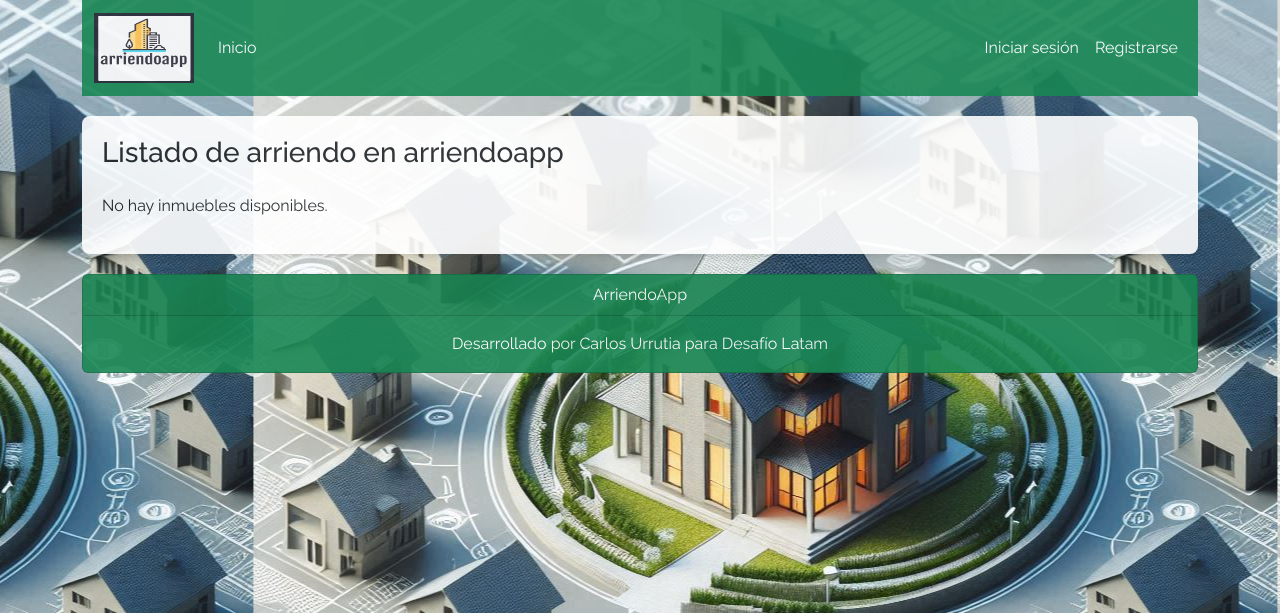
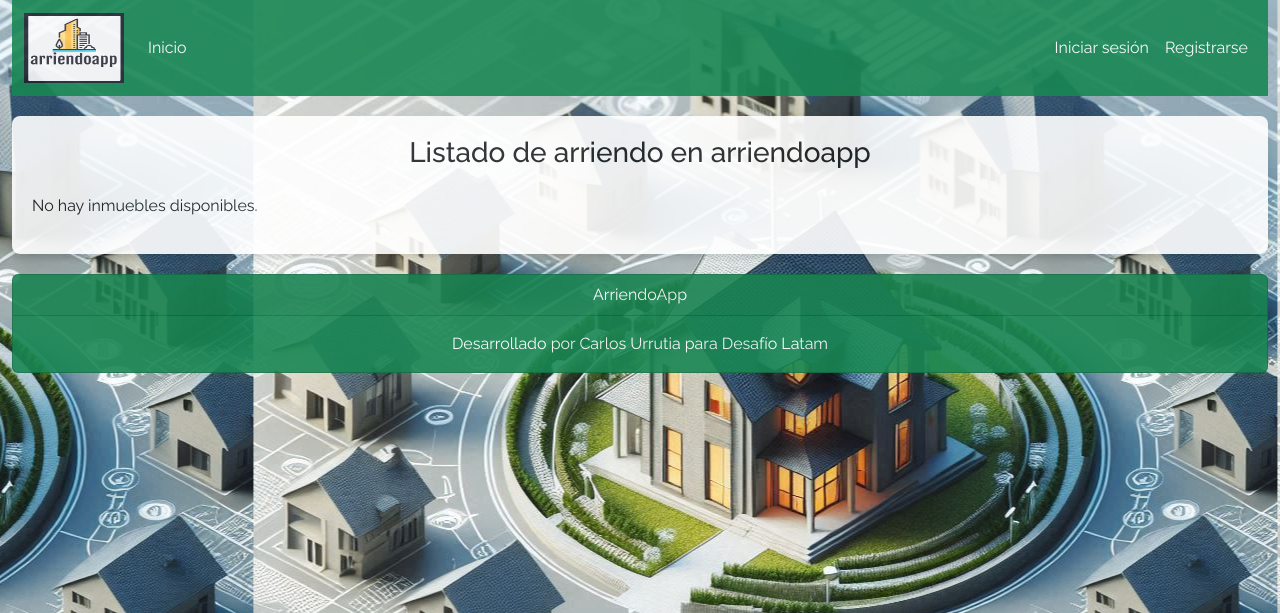
Before and after one commit to cfurrutia/M7_inmueble_django, a Django app: page / in a window 1280 px wide. Shown: the top 613 px of the page. Run offline with Django 5.2, Linux system fonts and the light colour scheme; data that the repository does not hold is empty; parts of the project's set-up code (start-up, migrations or seed data) failed here and were passed over.

Commit message:
detalles

```diff
--- a/arriendoapp/static/css/styles.css
+++ b/arriendoapp/static/css/styles.css
@@ -66,7 +66,7 @@ body {
     width: 100%;
 }
 
-@media (max-width: 768px) {
+@media (max-width: 1280px) {
     .inmuebles-grid {
         grid-template-columns: 1fr;
     }
--- a/arriendoapp/templates/base.html
+++ b/arriendoapp/templates/base.html
@@ -12,7 +12,7 @@
     <script src="{% static 'js/script.js' %}"></script>
   </head>
   <body>
-    <div class="container fluid">
+    <div class="container-fluid">
       {% block 'navbar' %}
         {% include 'navbar.html' %}
       {% endblock %}
--- a/arriendoapp/templates/lista_inmuebles.html
+++ b/arriendoapp/templates/lista_inmuebles.html
@@ -2,7 +2,7 @@
 
 {% block 'content' %}
 <div class="content-container">
-    <h3 class="mb-4">Listado de arriendo en arriendoapp</h3>
+    <h3 class="mb-4 text-center">Listado de arriendo en arriendoapp</h3>
     <div class="inmuebles-grid">
         {% for inmueble in inmuebles %}
         <div class="inmueble-card">
```
